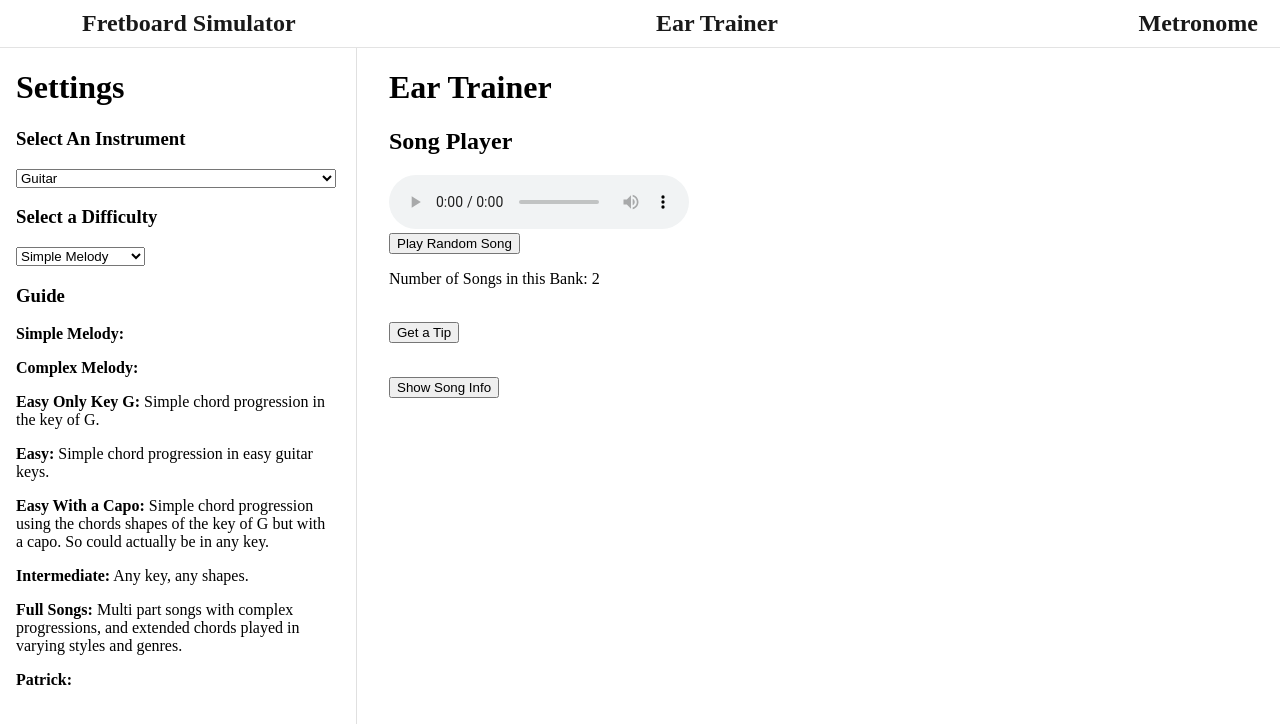
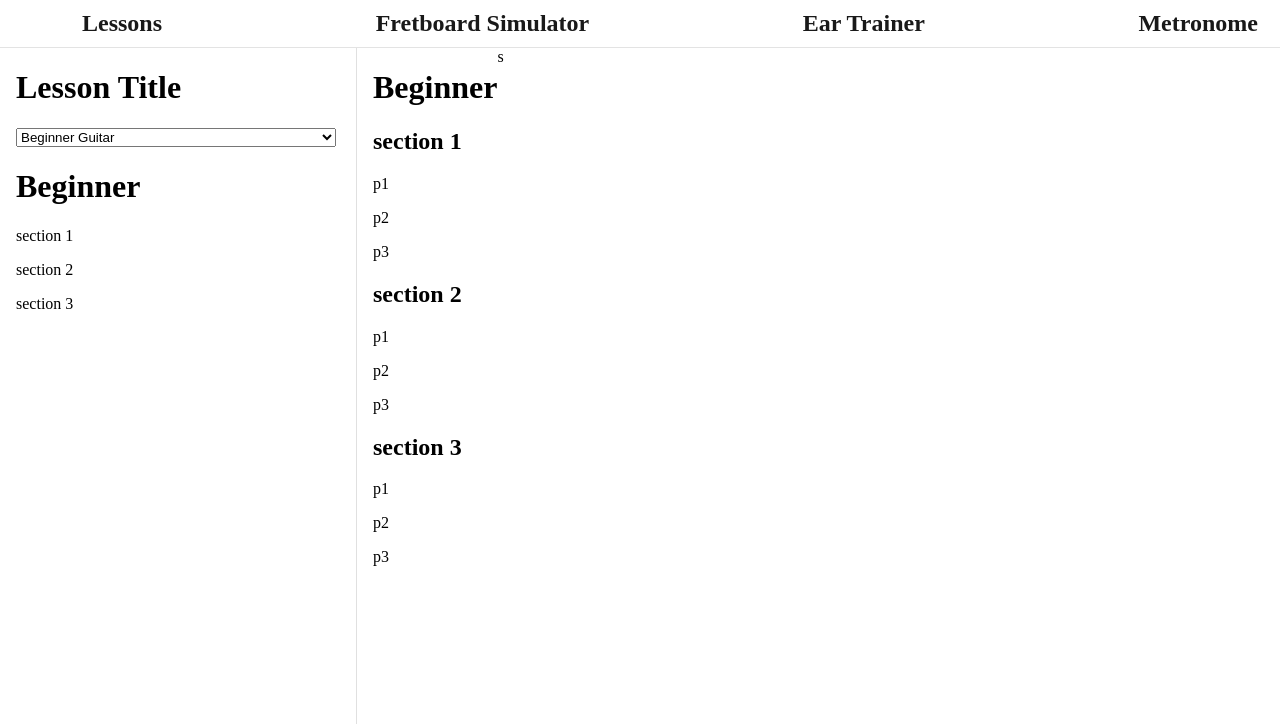
Before and after one commit to CalvinGaiennie/music-vite, a React (Vite) app: page / in a window 1280 px wide. Shown: the top 724 px of the page. Built offline with nearby package versions, Linux system fonts and the light colour scheme.

Commit message:
added a lesson page

```diff
--- a/src/App.jsx
+++ b/src/App.jsx
@@ -3,13 +3,15 @@ import { BrowserRouter, Routes, Route } from "react-router-dom";
 import FretboardSimulator from "./pages/FretboardSimulator";
 import EarTrainer from "./pages/EarTrainer";
 import StickControl from "./pages/StickControl";
+import Lessons from "./pages/Lessons";
 
 function App() {
   return (
     <>
       <BrowserRouter>
         <Routes>
-          <Route path="/" element={<EarTrainer />} />
+          <Route path="/" element={<Lessons />} />
+          <Route path="/ear-trainer" element={<EarTrainer />} />
           <Route path="/fretboard-simulator" element={<FretboardSimulator />} />
           <Route path="/metronome" element={<StickControl />} />
         </Routes>
--- a/src/components/AppNav.jsx
+++ b/src/components/AppNav.jsx
@@ -6,10 +6,13 @@ function AppNav() {
     <nav className={styles.nav}>
       <ul>
         <li>
+          <NavLink to="/">Lessons</NavLink>
+        </li>
+        <li>
           <NavLink to="/fretboard-simulator">Fretboard Simulator</NavLink>
         </li>
         <li>
-          <NavLink to="/">Ear Trainer</NavLink>
+          <NavLink to="/ear-trainer">Ear Trainer</NavLink>
         </li>
         <li>
           <NavLink to="/metronome">Metronome</NavLink>
--- /dev/null
+++ b/src/components/Lesson.jsx
@@ -0,0 +1,19 @@
+function Lesson({ currLesson }) {
+  return (
+    <div>
+      <h1>{currLesson.title}</h1>
+      <div>
+        {currLesson.sections.map((section, i) => (
+          <div key={`section-${i}`}>
+            <h2>{section.title}</h2>
+            {section.ps.map((p, j) => (
+              <p key={`p-${j}`}>{p}</p>
+            ))}
+          </div>
+        ))}
+      </div>
+    </div>
+  );
+}
+
+export default Lesson;
--- /dev/null
+++ b/src/components/LessonNav.jsx
@@ -0,0 +1,26 @@
+import styles from "./LessonNav.module.css";
+
+function LessonNav({ lessons, currLesson, setCurrLesson }) {
+  return (
+    <div className="settings">
+      <h1>Lesson Title</h1>
+      <select
+        className={styles.select}
+        onChange={(e) => {
+          const selectedLesson = lessons[e.target.value];
+          setCurrLesson(selectedLesson);
+        }}
+      >
+        <option value="Beginner">Beginner Guitar</option>
+        <option value="Essential">Essential Music Theory</option>
+        <option value="Applying">Applying Theory To the Fretboard</option>
+      </select>
+      <h1>{currLesson.title}</h1>
+      {currLesson.sections.map((section, i) => {
+        return <p key={`section-${i}`}>{section.title}</p>;
+      })}
+    </div>
+  );
+}
+
+export default LessonNav;
--- /dev/null
+++ b/src/components/LessonNav.module.css
@@ -0,0 +1,3 @@
+.select {
+  width: 100%;
+}
--- /dev/null
+++ b/src/pages/Lessons.jsx
@@ -0,0 +1,52 @@
+import { useState } from "react";
+import AppNav from "../components/AppNav";
+import Lesson from "../components/Lesson";
+import LessonNav from "../components/LessonNav";
+const lessons = {
+  Beginner: {
+    title: "Beginner",
+    sections: [
+      { title: "section 1", ps: ["p1", "p2", "p3"] },
+      { title: "section 2", ps: ["p1", "p2", "p3"] },
+      { title: "section 3", ps: ["p1", "p2", "p3"] },
+    ],
+  },
+  Essential: {
+    title: "Essential",
+    sections: [
+      { title: "section 1", ps: ["p1", "p2", "p3"] },
+      { title: "section 2", ps: ["p1", "p2", "p3"] },
+      { title: "section 3", ps: ["p1", "p2", "p3"] },
+    ],
+  },
+  Applying: {
+    title: "Applying",
+    sections: [
+      { title: "section 1", ps: ["p1", "p2", "p3"] },
+      { title: "section 2", ps: ["p1", "p2", "p3"] },
+      { title: "section 3", ps: ["p1", "p2", "p3"] },
+    ],
+  },
+};
+function Lessons() {
+  const [currLesson, setCurrLesson] = useState(lessons.Beginner);
+
+  return (
+    <div>
+      <AppNav />
+      <div className="page">
+        <LessonNav
+          currLesson={currLesson}
+          setCurrLesson={setCurrLesson}
+          lessons={lessons}
+        />
+        <div className="main-page">
+          <Lesson currLesson={currLesson} />
+        </div>
+        s
+      </div>
+    </div>
+  );
+}
+
+export default Lessons;
```
Also changed, not shown: Plans.txt (added).
